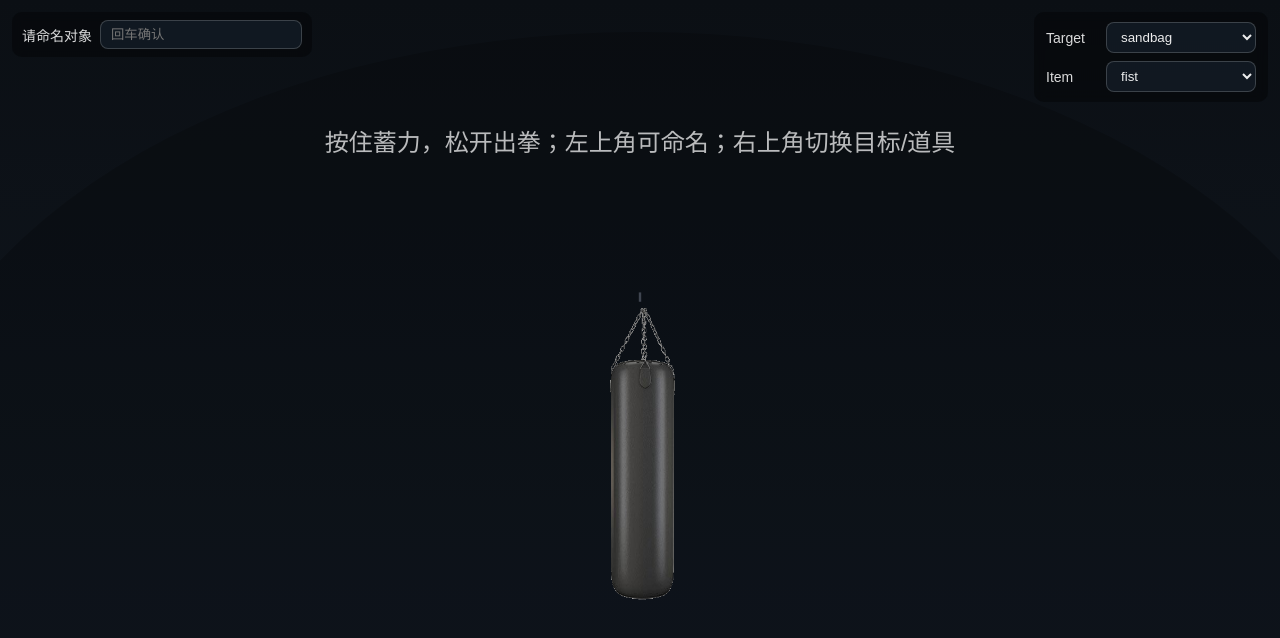
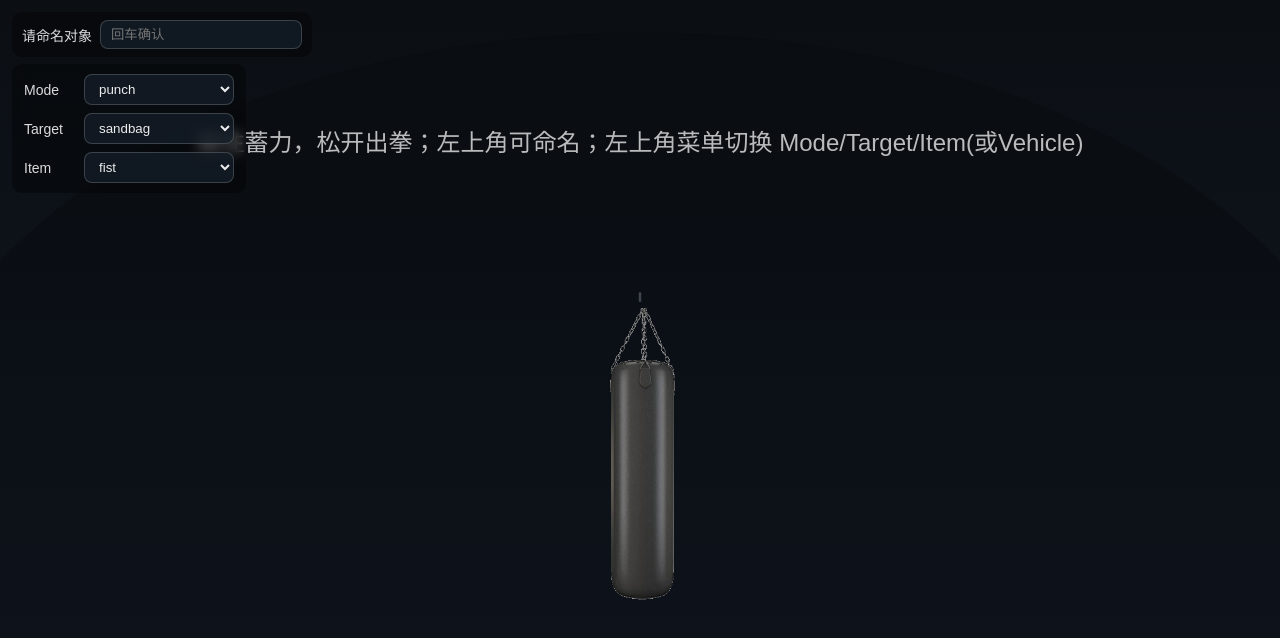
Before and after one commit to lixd17/relax, a website built with Vite: page index.html in a window 1280 px wide. Built offline with nearby package versions, Linux system fonts and the light colour scheme.

Commit message:
Add hit mode

```diff
--- a/src/core/assets.js
+++ b/src/core/assets.js
@@ -1,4 +1,4 @@
-import { TARGETS, WEAPONS, ASSET } from './config.js';
+import { TARGETS, WEAPONS, VEHICLES, ASSET } from './config.js';
 import { loadImage } from './utils.js';
 
 async function loadImageSafe(src) {
@@ -32,5 +32,14 @@ export async function loadAllImages() {
     })
   );
 
-  return { fist, targets, weapons };
+  // ✅ vehicles（缺图不崩：fallback 到 fist）
+  const vehicles = new Map();
+  await Promise.all(
+    VEHICLES.map(async (v) => {
+      const img = await loadImageSafe(v.src);
+      vehicles.set(v.key, img ?? fist);
+    })
+  );
+
+  return { fist, targets, weapons, vehicles };
 }
--- a/src/core/config.js
+++ b/src/core/config.js
@@ -10,12 +10,26 @@ export const TARGETS = [
   { key: 'boss2',   src: withBase('assets/boss2.png'),   type: 'boss' },
 ];
 
-// ✅ 道具列表（右上角新菜单用）
+// ✅ 模式（Mode 菜单用）
+export const MODES = [
+  { key: 'punch', label: 'punch' },
+  { key: 'hit',   label: 'hit' },
+];
+
+// ✅ 道具列表（punch 模式用）
 export const WEAPONS = [
   { key: 'fist',         src: withBase('assets/fist.png') },
   { key: 'extinguisher', src: withBase('assets/extinguisher.png') },
   { key: 'stick',        src: withBase('assets/stick.png') },
   { key: 'banana',       src: withBase('assets/banana.png') },
+];
+
+// ✅ 交通工具列表（hit 模式用）
+export const VEHICLES = [
+  { key: 'truck',  src: withBase('assets/truck.png') },
+  { key: 'car',    src: withBase('assets/car.png') },
+  { key: 'roller', src: withBase('assets/roller.png') },
+  { key: 'rocket', src: withBase('assets/rocket.png') },
 ];
 
 export const ASSET = {
--- a/src/core/state.js
+++ b/src/core/state.js
@@ -1,4 +1,4 @@
-import { TARGETS, WEAPONS } from './config.js';
+import { TARGETS, WEAPONS, VEHICLES } from './config.js';
 
 export function createState() {
   return {
@@ -37,11 +37,17 @@ export function createState() {
 
     interacted: false,
 
+    // ✅ 左上角模式菜单：punch/hit
+    modeKey: 'punch',
+
     targetKey: TARGETS[0].key,
 
     // ✅ 新增：道具选择（默认 fist，如果列表里没有就取第一个）
     weaponKey: (WEAPONS.find(w => w.key === 'fist')?.key) ?? WEAPONS[0].key,
 
+    // ✅ hit 模式：交通工具选择（默认 truck，如果列表里没有就取第一个）
+    vehicleKey: (VEHICLES.find(v => v.key === 'truck')?.key) ?? (VEHICLES[0]?.key ?? 'truck'),
+
     // ✅ 每个目标自己的名字
     namesByKey: {},
   };
--- a/src/core/ui.js
+++ b/src/core/ui.js
@@ -1,4 +1,4 @@
-import { TARGETS, WEAPONS } from './config.js';
+import { TARGETS, WEAPONS, VEHICLES, MODES } from './config.js';
 import { stripExt } from './utils.js';
 
 export function createUI(state, onTargetChange) {
@@ -32,20 +32,34 @@ export function createUI(state, onTargetChange) {
     nameInput.blur();
   });
 
-  // 右上角：目标选择 + 道具选择（纵向）
+  // 左上角：Mode/Target + Item/Vehicle（纵向）
   const ui = document.createElement('div');
   ui.id = 'ui';
   ui.innerHTML = `
+    <div class="row">
+      <label for="modeSel">Mode</label>
+      <select id="modeSel"></select>
+    </div>
     <div class="row">
       <label for="targetSel">Target</label>
       <select id="targetSel"></select>
     </div>
     <div class="row">
-      <label for="weaponSel">Item</label>
-      <select id="weaponSel"></select>
+      <label id="toolLabel" for="toolSel">Item</label>
+      <select id="toolSel"></select>
     </div>
   `;
   document.body.appendChild(ui);
+
+  // Mode select
+  const modeSel = ui.querySelector('#modeSel');
+  for (const m of MODES) {
+    const opt = document.createElement('option');
+    opt.value = m.key;
+    opt.textContent = stripExt(m.label ?? m.key);
+    modeSel.appendChild(opt);
+  }
+  modeSel.value = state.modeKey ?? 'punch';
 
   // Target select
   const targetSel = ui.querySelector('#targetSel');
@@ -63,22 +77,56 @@ export function createUI(state, onTargetChange) {
     onTargetChange?.();
   });
 
-  // Weapon select
-  const weaponSel = ui.querySelector('#weaponSel');
-  for (const w of WEAPONS) {
-    const opt = document.createElement('option');
-    opt.value = w.key;
-    opt.textContent = stripExt(w.key);
-    weaponSel.appendChild(opt);
+  // Item/Vehicle select (depends on mode)
+  const toolLabel = ui.querySelector('#toolLabel');
+  const toolSel = ui.querySelector('#toolSel');
+
+  function setOptions(items, selectedKey) {
+    toolSel.innerHTML = '';
+    for (const it of items) {
+      const key = (typeof it === 'string') ? it : it.key;
+      const label = (typeof it === 'string') ? it : (it.label ?? it.key);
+      const opt = document.createElement('option');
+      opt.value = key;
+      opt.textContent = stripExt(label);
+      toolSel.appendChild(opt);
+    }
+    if (selectedKey != null) toolSel.value = selectedKey;
   }
-  weaponSel.value = state.weaponKey ?? WEAPONS[0].key;
 
-  weaponSel.addEventListener('change', () => {
-    state.weaponKey = weaponSel.value;
-    // ✅ 不强制 reset（避免切道具就中断蓄力/动作）
+  function refreshToolSel() {
+    const mode = state.modeKey ?? 'punch';
+    if (mode === 'hit') {
+      toolLabel.textContent = 'Vehicle';
+      const keys = VEHICLES.map(v => v.key);
+      if (!keys.includes(state.vehicleKey)) {
+        state.vehicleKey = (VEHICLES.find(v => v.key === 'truck')?.key) ?? (VEHICLES[0]?.key ?? 'truck');
+      }
+      setOptions(VEHICLES, state.vehicleKey);
+    } else {
+      toolLabel.textContent = 'Item';
+      const keys = WEAPONS.map(w => w.key);
+      if (!keys.includes(state.weaponKey)) {
+        state.weaponKey = (WEAPONS.find(w => w.key === 'fist')?.key) ?? WEAPONS[0].key;
+      }
+      setOptions(WEAPONS, state.weaponKey);
+    }
+  }
+
+  modeSel.addEventListener('change', () => {
+    state.modeKey = modeSel.value;
+    refreshToolSel();
   });
+
+  toolSel.addEventListener('change', () => {
+    const mode = state.modeKey ?? 'punch';
+    if (mode === 'hit') state.vehicleKey = toolSel.value;
+    else state.weaponKey = toolSel.value;
+  });
+
+  refreshToolSel();
 
   syncNameInput();
 
-  return { nameInput, targetSel, weaponSel };
+  return { nameInput, modeSel, targetSel, toolSel };
 }
--- a/src/game/render.js
+++ b/src/game/render.js
@@ -105,8 +105,14 @@ function drawTarget(ctx, L, state, targetImg) {
 function getWeaponPose(L, state, imgs, nowMs) {
   const { objW, objH, cx, cy, startXL, startXR, startY, minDim } = L;
 
-  const weaponKey = state.weaponKey ?? 'fist';
-  const weaponImg = imgs.weapons?.get(weaponKey) ?? imgs.fist;
+  const mode = state.modeKey ?? 'punch';
+  const isHit = (mode === 'hit');
+
+  // punch: weapon; hit: vehicle
+  const weaponKey = isHit ? (state.vehicleKey ?? 'truck') : (state.weaponKey ?? 'fist');
+  const weaponImg = isHit
+    ? (imgs.vehicles?.get(weaponKey) ?? imgs.fist)
+    : (imgs.weapons?.get(weaponKey) ?? imgs.fist);
 
   // side
   let side = +1;
@@ -146,8 +152,8 @@ function getWeaponPose(L, state, imgs, nowMs) {
   if (state.charge?.active) rawSec = (state.charge.rawSec ?? state.charge.sec ?? 0);
   else if (state.punch?.active) rawSec = (state.punch.strength ?? 0);
 
-  // size factor by weapon
-  const sizeFactor = getWeaponSizeFactor(weaponKey);
+  // size factor by tool
+  const sizeFactor = isHit ? getVehicleSizeFactor(weaponKey) : getWeaponSizeFactor(weaponKey);
   const baseW = minDim * FIST_SIZE_FACTOR * sizeFactor;
 
   // keep aspect ratio
@@ -155,13 +161,13 @@ function getWeaponPose(L, state, imgs, nowMs) {
   const w = baseW;
   const h = baseW * ar;
 
-  // rotation
-  const angle = getWeaponAngle(weaponKey, side, tInterp, charge01, rawSec, nowMs);
+  // rotation（hit 模式暂时不做特殊动作，默认与 fist 一样）
+  const angle = isHit ? 0 : getWeaponAngle(weaponKey, side, tInterp, charge01, rawSec, nowMs);
 
-  // mirror (只对 fist/extinguisher 做镜像，stick/banana 只用角度控制)
-  const needMirror = (weaponKey === 'fist' || weaponKey === 'extinguisher');
+  // mirror（hit 模式默认镜像；punch 模式仅 fist/extinguisher 镜像）
+  const needMirror = isHit || (weaponKey === 'fist' || weaponKey === 'extinguisher');
 
-  return { weaponKey, weaponImg, side, x, y, w, h, charge01, angle, needMirror };
+  return { weaponKey, weaponImg, side, x, y, w, h, charge01, angle, needMirror, isHit };
 }
 
 function getWeaponSizeFactor(key) {
@@ -169,6 +175,15 @@ function getWeaponSizeFactor(key) {
   if (key === 'stick') return 1.8;
   if (key === 'banana') return 1.40;
   return 1.00; // fist
+}
+
+function getVehicleSizeFactor(key) {
+  // 先保守一点：与 fist 类似；后续再根据车种调大小/姿态
+  if (key === 'truck') return 1.35;
+  if (key === 'roller') return 1.45;
+  if (key === 'rocket') return 1.25;
+  if (key === 'car') return 1.20;
+  return 1.30;
 }
 
 function getWeaponAngle(key, side, tInterp, charge01, rawSec, nowMs) {
@@ -194,7 +209,7 @@ function getWeaponAngle(key, side, tInterp, charge01, rawSec, nowMs) {
     const k = clamp(rawSec / CHARGE_MAX_SEC, 0, 2);
 
     // 基础旋转 + 速度增益（越蓄越快）
-    const spinRate = lerp(1.0, 5.0, clamp(k, 0, 1)) + (k > 1 ? 2.0 * (k - 1) : 0);
+    const spinRate = lerp(1.0, 5.0, clamp(k, 0, 1));
 
     // 左右出拳反向旋转，看起来更“对应”
     const dir = (side > 0) ? 1 : -1;
@@ -222,10 +237,10 @@ function drawWeaponAndFX(ctx, L, state, imgs, pose, nowMs, getDpr) {
 
   ctx.translate(pose.x, pose.y);
 
-  // 镜像（仅 fist/extinguisher）
+  // 镜像（hit 模式默认镜像；punch 模式仅 fist/extinguisher）
   if (pose.needMirror && pose.side < 0) ctx.scale(-1, 1);
 
-  // 旋转（stick/banana）
+  // 旋转（仅 punch 模式的 stick/banana）
   if (pose.angle) ctx.rotate(pose.angle);
 
   ctx.drawImage(pose.weaponImg, -pose.w / 2, -pose.h / 2, pose.w, pose.h);
@@ -374,6 +389,6 @@ function drawHint(ctx, L, state) {
   ctx.font = `${Math.floor(L.minDim * 0.03)}px sans-serif`;
   ctx.textAlign = 'center';
   ctx.textBaseline = 'middle';
-  ctx.fillText('按住蓄力，松开出拳；左上角可命名；右上角切换目标/道具', L.W * 0.5, L.H * 0.18);
+  ctx.fillText('按住蓄力，松开出拳；左上角可命名；左上角菜单切换 Mode/Target/Item(或Vehicle)', L.W * 0.5, L.H * 0.18);
   ctx.restore();
 }
--- a/src/style.css
+++ b/src/style.css
@@ -15,8 +15,9 @@ canvas {
 
 #ui {
   position: fixed;
-  top: 12px;
-  right: 12px;
+  /* 放在左上角（nameBox 下方），并包含 Mode/Target/Tool 三行菜单 */
+  top: 64px;
+  left: 12px;
   z-index: 10;
 
   display: flex;
```
Also changed, not shown: public/assets/car.png (added), public/assets/rocket.png (added), public/assets/roller.png (added), public/assets/truck.png (added).
